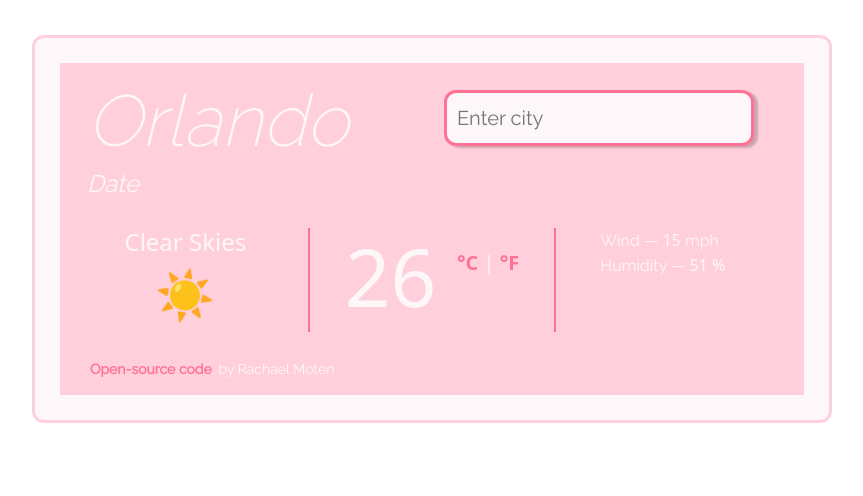
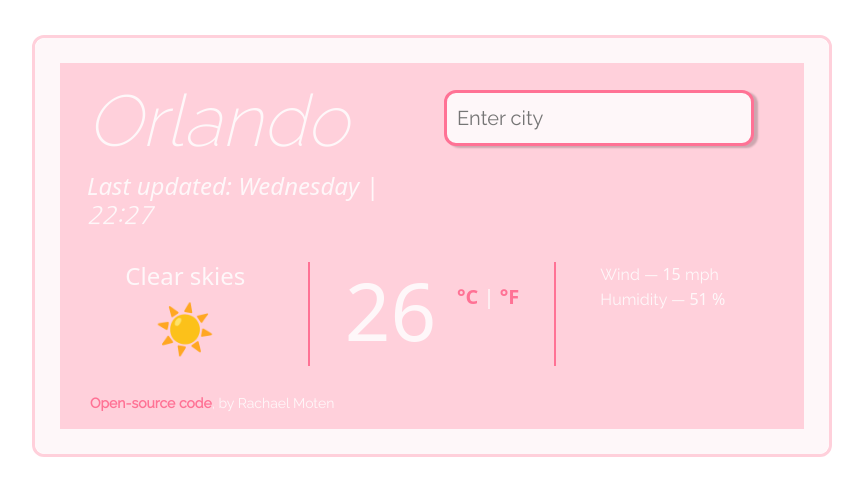
Before and after one commit to RoseGold11/vanilla-weather-app, a plain HTML site: page index.html in a window 1280 px wide. Shown: the whole page, without its empty margins (208-1071 px from the left). Drawn offline with nearby package versions, Linux system fonts and the light colour scheme; no server answers.

Commit message:
Updated the time

```diff
--- a/index.html
+++ b/index.html
@@ -24,7 +24,7 @@
       href="https://fonts.googleapis.com/css2?family=Nanum+Gothic&display=swap"
       rel="stylesheet"
     />
-    <title>Weather App</title>
+    <title>☀️Weather App</title>
   </head>
   <body>
     <div class="container">
@@ -35,7 +35,11 @@
               <h1 class="display-2" id="city">
                 <em> Orlando </em>
               </h1>
-              <h4 class="date-and-time" id="date-and-time"><em>Date</em></h4>
+              <h4 class="date-and-time">
+                <em class="date">Last updated: <span id="date">Date</span></em>
+                <em class="date">|</em>
+                <em class="time" id="time">Time</em>
+              </h4>
             </div>
             <div class="col">
               <form id="search-form">
--- a/src/index.js
+++ b/src/index.js
@@ -15,3 +15,19 @@ let apiKey = `eb371e3285b37d59db8fd3917da1ca94`;
 let apiUrl = `https://api.openweathermap.org/data/2.5/weather?q=Seattle&appid=${apiKey}&units=metric`;
 
 axios.get(apiUrl).then(displayTemperature);
+
+let days = [
+  "Sunday",
+  "Monday",
+  "Tuesday",
+  "Wednesday",
+  "Thursday",
+  "Friday",
+  "Saturday",
+];
+let date = new Date();
+let day = days[date.getDay()];
+let hours = date.getHours();
+let minutes = date.getMinutes();
+document.querySelector("#date").innerHTML = `${day}`;
+document.querySelector("#time").innerHTML = `${hours}:${minutes}`;
--- a/src/styles.css
+++ b/src/styles.css
@@ -13,16 +13,22 @@
   border-radius: 12px;
 }
 
+h1 {
+  font-family: "Raleway", sans-serif;
+}
 h1,
-.date-and-time {
+.date,
+.time {
   color: #fef7f9;
   text-align: left;
-  font-family: "Raleway", sans-serif;
   position: relative;
   left: 12px;
   line-height: 1;
 }
-.date-and-time .weather-description {
+.date-and-time {
+  font-weight: 200;
+}
+.date .weather-description {
   font-size: 17px;
   font-family: "Raleway", sans-serif;
 }
@@ -51,6 +57,8 @@ h2,
 .weather-description {
   text-align: center;
   color: #fef7f9;
+}
+.weather-description:first-letter {
   text-transform: capitalize;
 }
 
@@ -87,3 +95,6 @@ small {
 .words {
   font-family: "Raleway", sans-serif;
 }
+.time {
+  font-family: "Nanum Gothic", sans-serif;
+}
```
